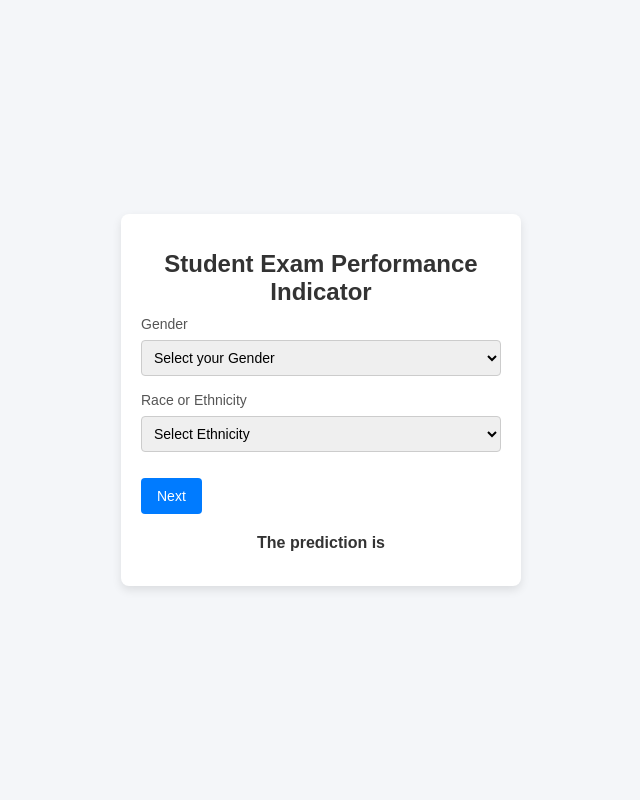
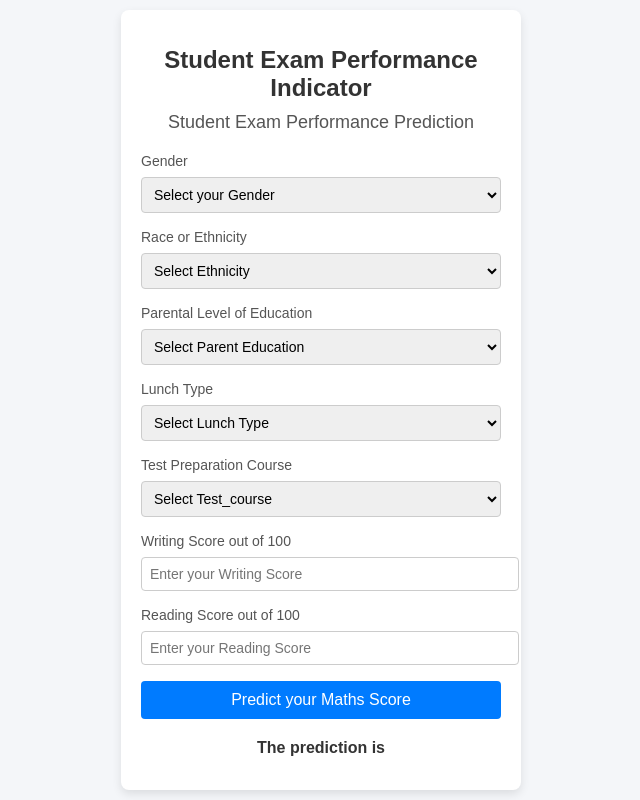
Before and after one commit to akshanshgarg/Student-Performance-Prediction, a Flask app: page /predictdata in a window 1280 px wide. Shown: the whole page, without its empty margins (319-959 px from the left). Run offline with Flask 3, Linux system fonts and the light colour scheme.

Commit message:
Update home.html

```diff
--- a/templates/home.html
+++ b/templates/home.html
@@ -16,7 +16,7 @@
             height: 100vh;
         }
 
-        .container {
+        .login {
             background-color: #ffffff;
             border-radius: 8px;
             box-shadow: 0 4px 10px rgba(0, 0, 0, 0.1);
@@ -25,7 +25,7 @@
             box-sizing: border-box;
         }
 
-        .container h1 {
+        .login h1 {
             font-size: 24px;
             font-weight: bold;
             margin-bottom: 10px;
@@ -33,12 +33,11 @@
             color: #333;
         }
 
-        .tab {
-            display: none;
-        }
-
-        .tab.active {
-            display: block;
+        .login legend {
+            font-size: 18px;
+            margin-bottom: 20px;
+            text-align: center;
+            color: #555;
         }
 
         .form-label {
@@ -78,52 +77,37 @@
             background-color: #0056b3;
         }
 
-        .btn-nav {
-            margin-top: 10px;
-            display: flex;
-            justify-content: space-between;
-        }
-
-        .btn-nav button {
-            background-color: #007bff;
-            color: #fff;
-            border: none;
-            padding: 10px 16px;
-            font-size: 14px;
-            border-radius: 4px;
-            cursor: pointer;
-        }
-
-        .btn-nav button:hover {
-            background-color: #0056b3;
-        }
-
         h2 {
             margin-top: 20px;
             text-align: center;
             color: #333;
             font-size: 16px;
         }
+
+        @media (max-width: 768px) {
+            .login {
+                width: 90%;
+            }
+        }
     </style>
 </head>
 <body>
-    <div class="container">
+    <div class="login">
         <h1>Student Exam Performance Indicator</h1>
         <form action="{{ url_for('predict_datapoint')}}" method="POST">
-            <!-- Tab 1 -->
-            <div class="tab active" id="tab1">
+            <legend>Student Exam Performance Prediction</legend>
             <div class="mb-3">
                 <label class="form-label">Gender</label>
-                    <select class="form-control" name="gender" required>
-                        <option selected disabled value="">Select your Gender</option>
+                <select class="form-control" name="gender" placeholder="Enter your Gender" required>
+                    <option class="placeholder" selected disabled value="">Select your Gender</option>
                     <option value="male">Male</option>
                     <option value="female">Female</option>
                 </select>
             </div>
             <div class="mb-3">
                 <label class="form-label">Race or Ethnicity</label>
-                    <select class="form-control" name="ethnicity" required>
-                        <option selected disabled value="">Select Ethnicity</option>
+                <select class="form-control" name="ethnicity" placeholder="Enter your ethnicity" required>
+                    <option class="placeholder" selected disabled value="">Select Ethnicity</option>
                     <option value="group A">Group A</option>
                     <option value="group B">Group B</option>
                     <option value="group C">Group C</option>
@@ -131,13 +115,10 @@
                     <option value="group E">Group E</option>
                 </select>
             </div>
-            </div>
-            <!-- Tab 2 -->
-            <div class="tab" id="tab2">
             <div class="mb-3">
                 <label class="form-label">Parental Level of Education</label>
-                    <select class="form-control" name="parental_level_of_education" required>
-                        <option selected disabled value="">Select Parent Education</option>
+                <select class="form-control" name="parental_level_of_education" placeholder="Enter your Parent Education" required>
+                    <option class="placeholder" selected disabled value="">Select Parent Education</option>
                     <option value="associate's degree">associate's degree</option>
                     <option value="bachelor's degree">bachelor's degree</option>
                     <option value="high school">high school</option>
@@ -148,64 +129,33 @@
             </div>
             <div class="mb-3">
                 <label class="form-label">Lunch Type</label>
-                    <select class="form-control" name="lunch" required>
-                        <option selected disabled value="">Select Lunch Type</option>
+                <select class="form-control" name="lunch" placeholder="Enter your Lunch" required>
+                    <option class="placeholder" selected disabled value="">Select Lunch Type</option>
                     <option value="free/reduced">free/reduced</option>
                     <option value="standard">standard</option>
                 </select>
             </div>
-            </div>
-            <!-- Tab 3 -->
-            <div class="tab" id="tab3">
             <div class="mb-3">
                 <label class="form-label">Test Preparation Course</label>
-                    <select class="form-control" name="test_preparation_course" required>
-                        <option selected disabled value="">Select Test_course</option>
+                <select class="form-control" name="test_preparation_course" placeholder="Enter your Course" required>
+                    <option class="placeholder" selected disabled value="">Select Test_course</option>
                     <option value="none">None</option>
                     <option value="completed">Completed</option>
                 </select>
             </div>
             <div class="mb-3">
                 <label class="form-label">Writing Score out of 100</label>
-                    <input class="form-control" type="number" name="writing_score" min="0" max="100" required>
+                <input class="form-control" type="number" name="writing_score" placeholder="Enter your Writing Score" min="0" max="100" required>
             </div>
             <div class="mb-3">
                 <label class="form-label">Reading Score out of 100</label>
-                    <input class="form-control" type="number" name="reading_score" min="0" max="100" required>
+                <input class="form-control" type="number" name="reading_score" placeholder="Enter your Reading Score" min="0" max="100" required>
             </div>
             <div class="mb-3">
-                    <input class="btn-primary" type="submit" value="Predict your Maths Score">
-                </div>
-            </div>
-            <!-- Navigation Buttons -->
-            <div class="btn-nav">
-                <button type="button" id="prevBtn" onclick="nextPrev(-1)">Previous</button>
-                <button type="button" id="nextBtn" onclick="nextPrev(1)">Next</button>
+                <input class="btn btn-primary" type="submit" value="Predict your Maths Score">
             </div>
         </form>
         <h2>The prediction is {{results}}</h2>
     </div>
-
-    <script>
-        let currentTab = 0;
-        showTab(currentTab);
-
-        function showTab(n) {
-            const tabs = document.getElementsByClassName("tab");
-            tabs[n].classList.add("active");
-            if (n == 0) document.getElementById("prevBtn").style.display = "none";
-            else document.getElementById("prevBtn").style.display = "inline";
-
-            if (n == tabs.length - 1) document.getElementById("nextBtn").style.display = "none";
-            else document.getElementById("nextBtn").style.display = "inline";
-        }
-
-        function nextPrev(n) {
-            const tabs = document.getElementsByClassName("tab");
-            tabs[currentTab].classList.remove("active");
-            currentTab += n;
-            showTab(currentTab);
-        }
-    </script>
 </body>
 </html>
```
Lines whose indentation alone changed are shown as unchanged.
